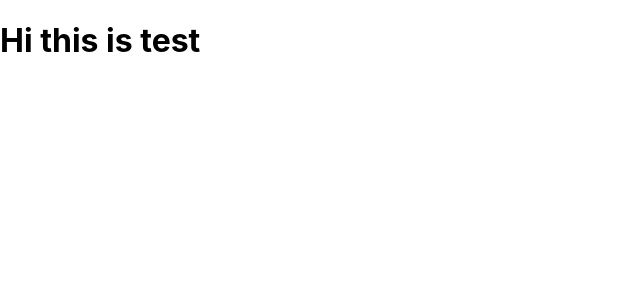
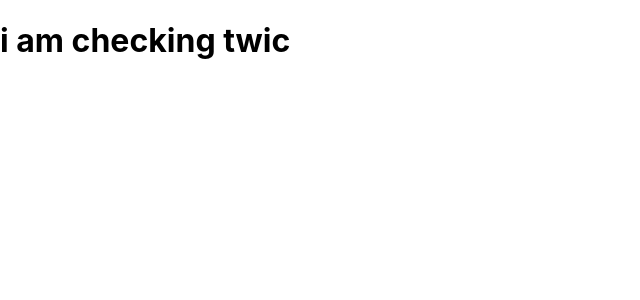
Before and after one commit to umangbanerjee/reactapp-to-make-notes, a React (Create React App) app: page / in a window 1280 px wide. Shown: the top 300 px of the page, without its empty margins (0-640 px from the left). Built offline with nearby package versions, Linux system fonts and the light colour scheme; the HTML template or start-up script is replaced by a standard one.

Commit message:
i am checking twice

```diff
--- a/src/App.js
+++ b/src/App.js
@@ -1,12 +1,9 @@
-import {Routes,Route} from 'react-router-dom'
-import Home from './components/Home';
-import Notes from './components/Notes';
-import Navbar from './components/Navbar';
+import React from "react";
 
 function App() {
   return (
     <div>
-      <h1>Hi this is test </h1>
+      <h1>i am checking twic</h1>
 
     </div>
   );
```
